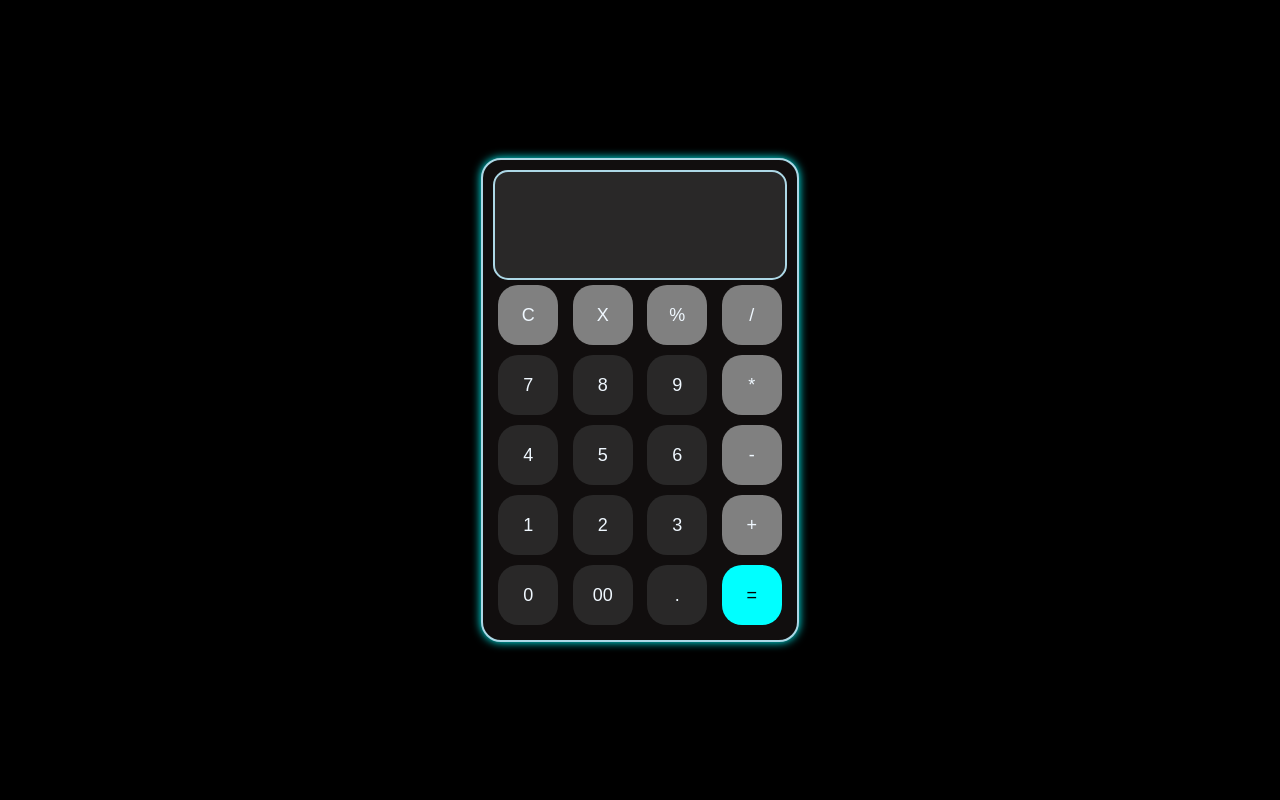
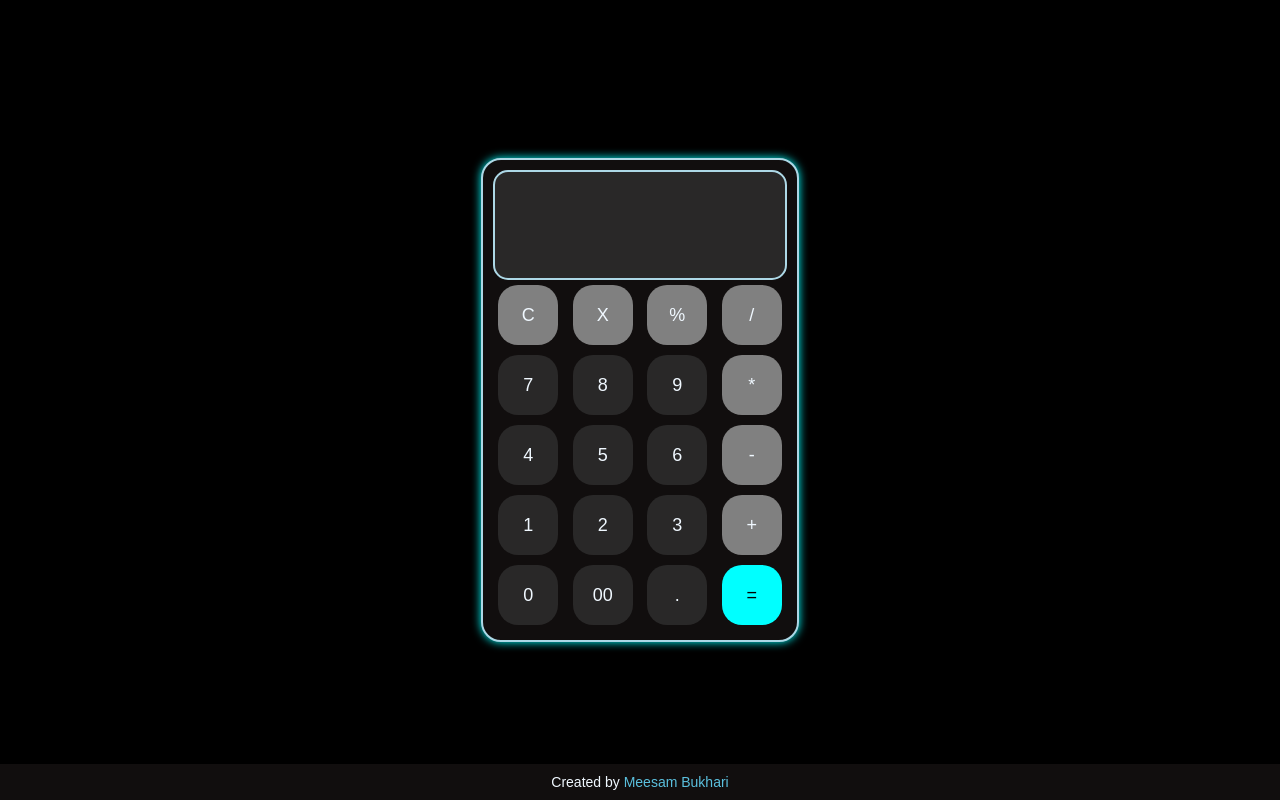
Before and after one commit to MeesamBukhari/Calculator, a plain HTML site: page index.html in a window 1280 px wide. Drawn offline with Linux system fonts and the light colour scheme.

Commit message:
Added code for footer

```diff
--- a/index.html
+++ b/index.html
@@ -69,6 +69,14 @@
         </div>
       </div>
     </div>
+    <footer style="color: aliceblue">
+      <p>
+        Created by
+        <a href="https://github.com/MeesamBukhari/" target="_blank"
+          >Meesam Bukhari</a
+        >
+      </p>
+    </footer>
   </body>
   <script src="script.js"></script>
 </html>
--- a/style.css
+++ b/style.css
@@ -56,3 +56,29 @@ button:hover {
   background-color: #fff;
   color: #000;
 }
+
+footer {
+  display: flex;
+  justify-content: center;
+  align-items: center;
+  background-color: rgb(17, 14, 14);
+  padding: 10px;
+  color: #eee;
+  font-size: 14px;
+  position: fixed;
+  bottom: 0;
+  width: 100%;
+}
+
+footer p {
+  margin: 0;
+}
+
+footer a {
+  color: #5bc0de;
+  text-decoration: none;
+}
+
+footer a:hover {
+  text-decoration: underline;
+}
```
